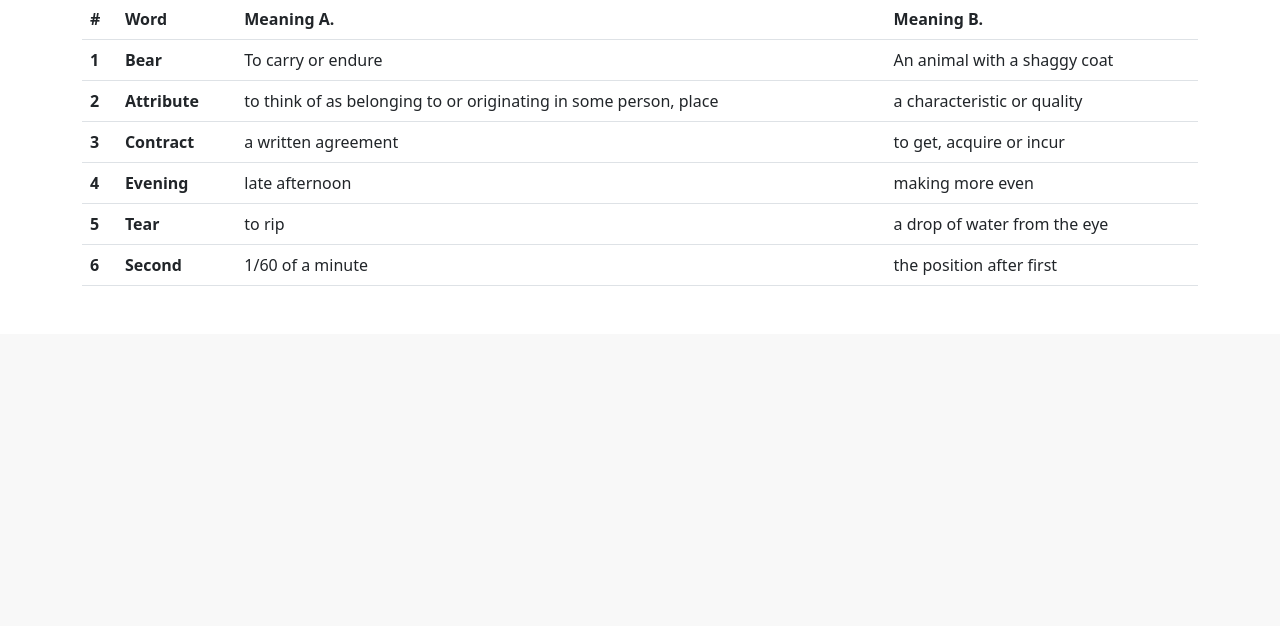
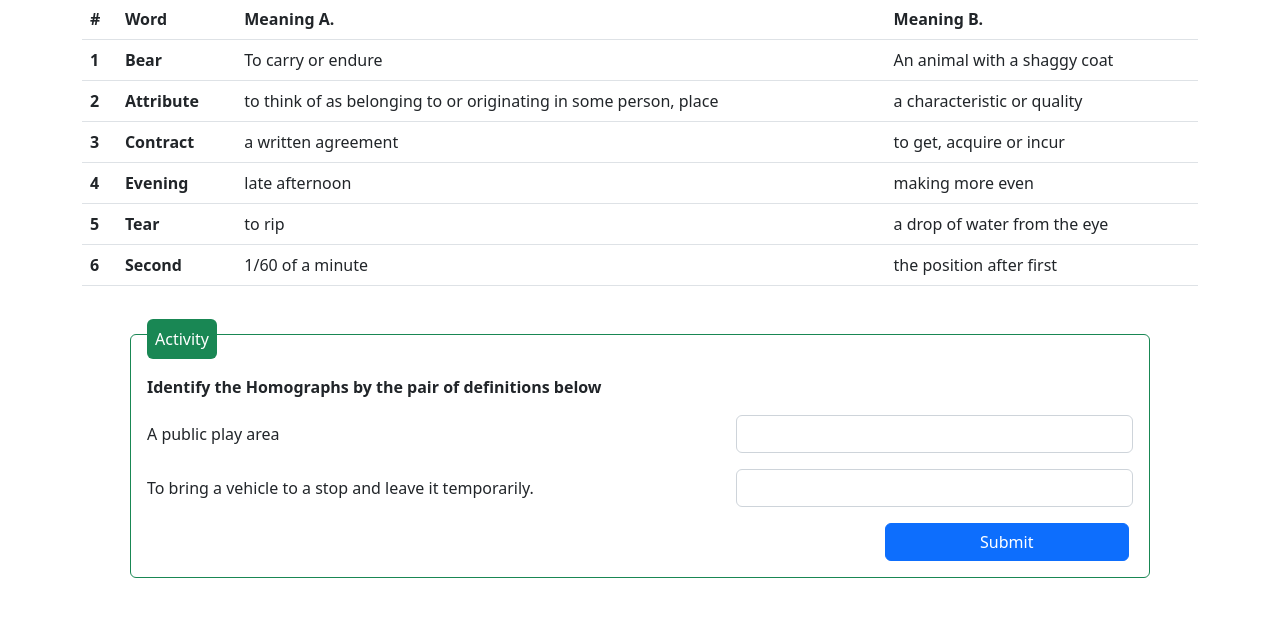
Before and after one commit to MCole-K9/ETI, a PHP site: page /homographs.php in a window 1280 px wide. Shown: the part 619-1245 px from the top of the page. Before the commit the page ends 905 px from the top, so only its background shows below. Run offline with PHP 8.4, Linux system fonts and the light colour scheme.

Commit message:
added activity and some javascript

```diff
--- a/homographs.php
+++ b/homographs.php
@@ -79,6 +79,42 @@ include 'base.php';
         </tbody>
     </table>
 </section>
+<section id="activity-first" class="m-5">
+    <div class="border border-success rounded p-3">
+        <p class="bg-success rounded p-2 text-white font-bold" style="margin-top: -32px; width: fit-content">Activity</p>
+        <p class=""><strong>Identify the Homographs by the pair of definitions below</strong></p>
+        <div class="mb-3 row justify-content-between">
+            <label for="" class="col-sm-5 col-form-label">A public play area</label>
+            <div class="col-sm-5">
+                <input type="text" class="form-control" id="answer_one">
+            </div>
+        </div>
+        <div class="mb-3 row justify-content-between">
+            <label for="" class="col-sm-5 col-form-label">To bring a vehicle to a stop and leave it temporarily.</label>
+            <div class="col-sm-5">
+                <input type="text" class="form-control" id="answer_two">
+            </div>
+        </div>
+        <div class="row justify-content-end mt-3 mx-1">
+            <button type="button" class="btn btn-primary w-25" id="btnSubmit_Homographs">Submit</button>
+        </div>
+    </div>
+</section>
+<script>
+    let btnSubmit_Homographs = document.getElementById('btnSubmit_Homographs');
+    btnSubmit_Homographs.addEventListener('click', function() {
+    let answer_one = String(document.getElementById('answer_one').value);
+    let answer_two = String(document.getElementById('answer_two').value);
+    if (answer_one.toLowerCase() == 'park' && answer_two.toLowerCase() == 'park') {
+        btnSubmit_Homographs.setAttribute('disabled', true);
+        btnSubmit_Homographs.classList.add('btn-success');
+        btnSubmit_Homographs.classList.remove('btn-primary');
+        btnSubmit_Homographs.textContent = 'Correct!';
 
-
+        }
+        else {
+            btnSubmit_Homographs.textContent = 'Incorrect Try Again';
+        }
+});
+</script>
 <?php endblock() ?>
```
Also changed, not shown: homonyms.php (+22 -4 lines), homophones.php (+37 -2 lines).
